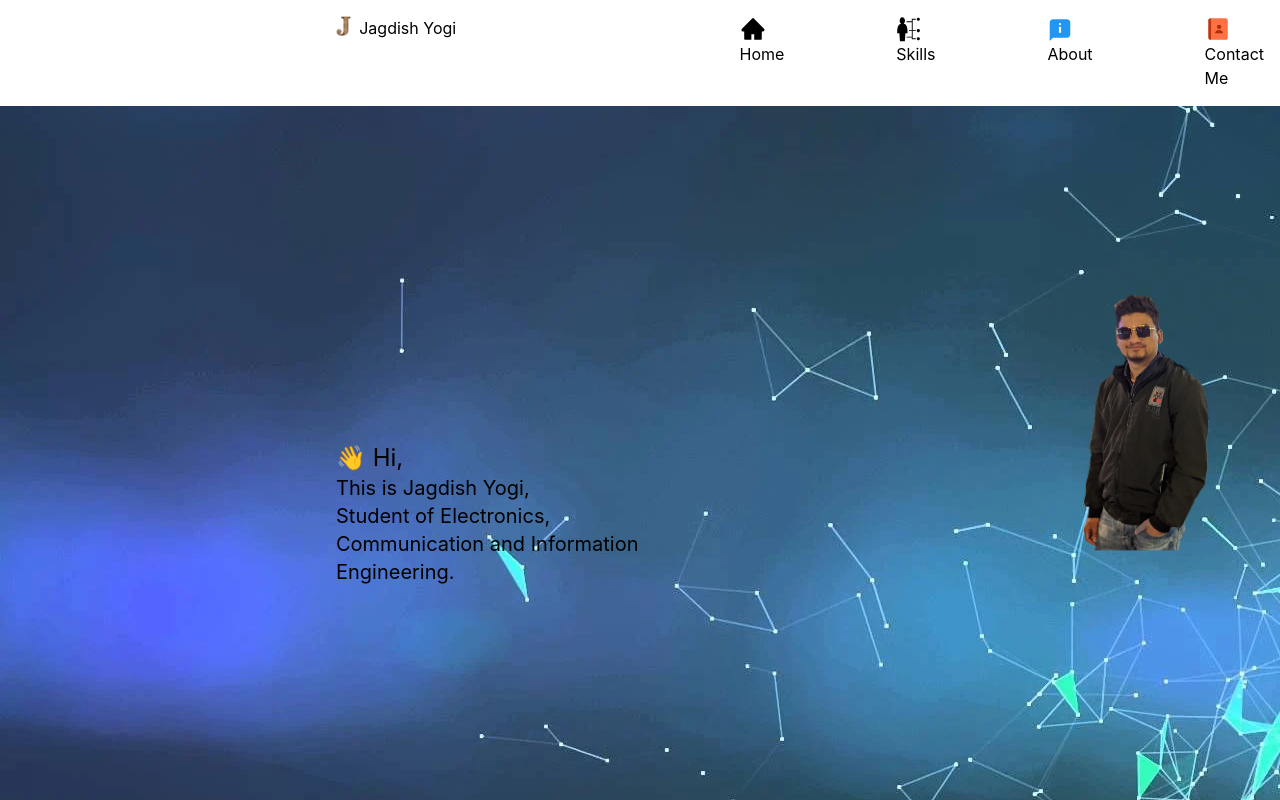
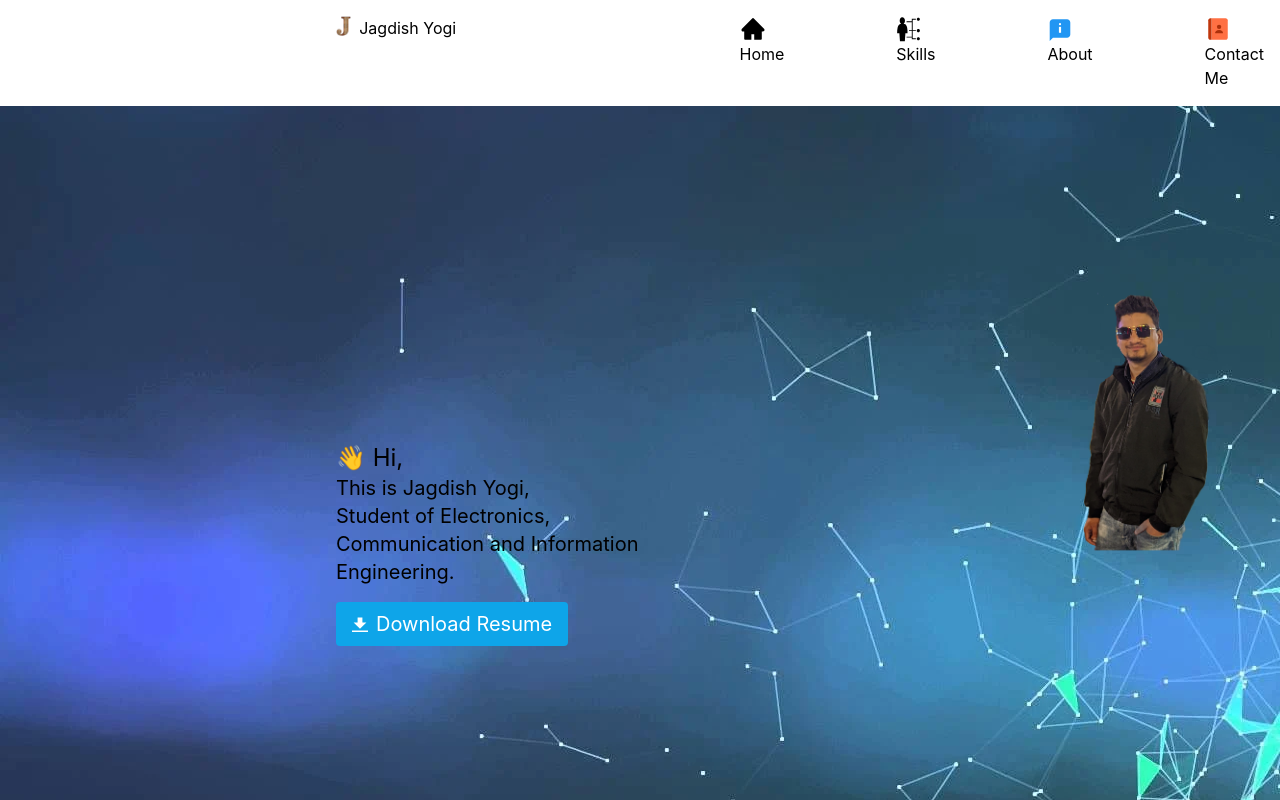
Before and after one commit to yogijagdish/personal-pprtfolio, a React (Create React App) app: page / in a window 1280 px wide. Shown: the top 800 px of the page. Built offline with nearby package versions, Linux system fonts and the light colour scheme.

Commit message:
download button added

```diff
--- a/src/components/Home.js
+++ b/src/components/Home.js
@@ -1,18 +1,28 @@
 import React from "react";
 import my_photo from "../images/my_photo.png";
-import background from "../images/background.webp"
+import background from "../images/background.webp";
 
 export default function Home() {
   return (
     <>
-      <div className="flex" style={{backgroundImage: `url(${background})`}}>
+      <div className="flex" style={{ backgroundImage: `url(${background})` }}>
         <div className="p-36 m-48">
           <h3 className="text-2xl"> 👋 Hi, </h3>
           <p className="text-xl">
             This is Jagdish Yogi,
-             <br />
-             Student of Electronics, Communication
-            and Information Engineering.
+            <br />
+            Student of Electronics, Communication and Information Engineering.
+            <br />
+            <button class="bg-sky-500 hover:bg-sky-800 text-white mt-4 py-2 px-4 rounded inline-flex items-center">
+              <svg
+                class="fill-current w-4 h-4 mr-2"
+                xmlns="http://www.w3.org/2000/svg"
+                viewBox="0 0 20 20"
+              >
+                <path d="M13 8V2H7v6H2l8 8 8-8h-5zM0 18h20v2H0v-2z" />
+              </svg>
+              <span>Download Resume</span>
+            </button>
           </p>
         </div>
         <div className="py-32 m-12">
```
Also changed, not shown: src/images/IMG_20230101_193511_034.jpg (added).
